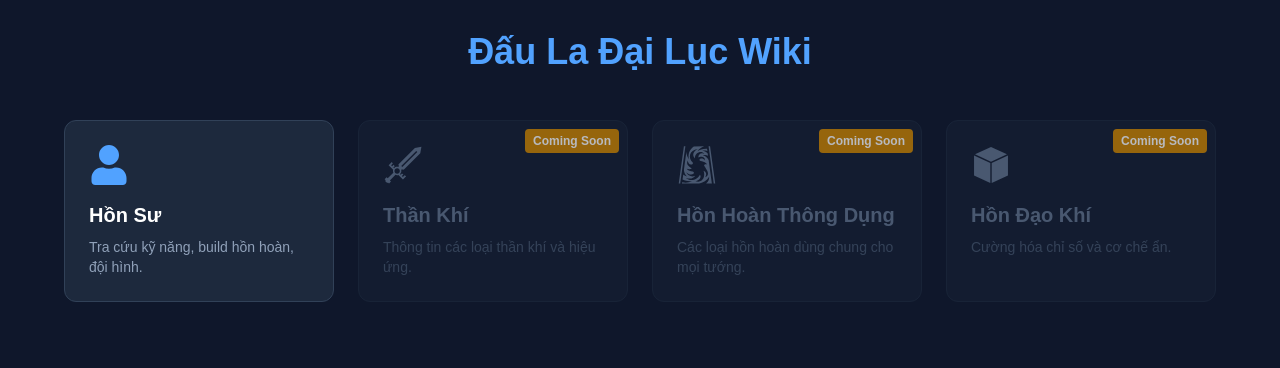
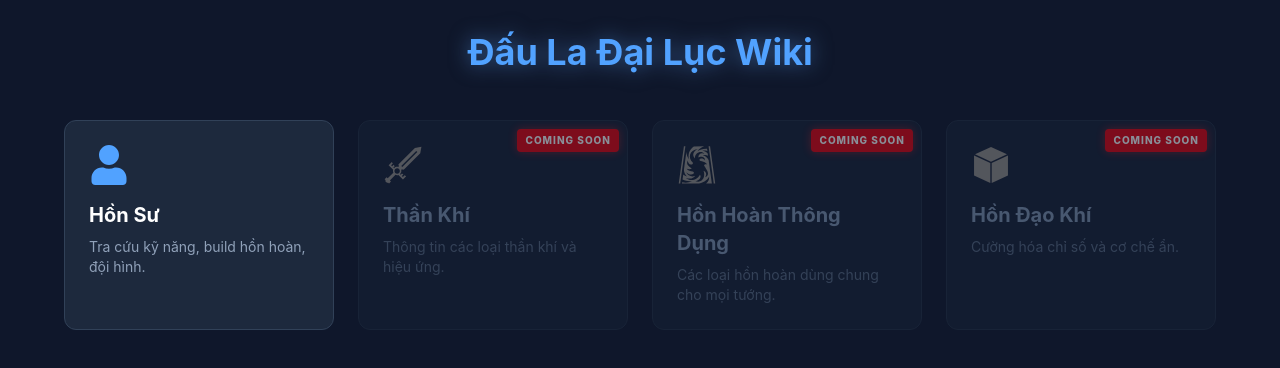
Before and after one commit to ThanhDy/my-dldl-web, a Next.js app: page / in a window 1280 px wide. Shown: the top 368 px of the page. Built offline with nearby package versions, Linux system fonts and the light colour scheme.

Commit message:
merge new ui home page

```diff
--- a/app/globals.css
+++ b/app/globals.css
@@ -1,28 +1,63 @@
 @import "tailwindcss";
 
 :root {
-  --background: #ffffff;
-  --foreground: #171717;
+  --background: #020617;
+  --soul-blue: #60a5fa;
+  --spirit-purple: #a855f7;
 }
 
-@theme inline {
-  --color-background: var(--background);
-  --color-foreground: var(--foreground);
-  --font-sans: var(--font-geist-sans);
-  --font-mono: var(--font-geist-mono);
+body {
+  background: radial-gradient(circle at center, #0f172a 0%, #020617 100%);
+  color: #f8fafc;
+  font-family: "Inter", sans-serif;
+  overflow-x: hidden;
 }
 
-@media (prefers-color-scheme: dark) {
-  :root {
-    --background: #0a0a0a;
-    --foreground: #ededed;
+.soul-card-glow {
+  position: relative;
+  overflow: hidden;
+}
+.soul-card-glow::before {
+  content: "";
+  position: absolute;
+  top: -50%;
+  left: -50%;
+  width: 200%;
+  height: 200%;
+  background: conic-gradient(
+    from 0deg,
+    transparent,
+    var(--soul-blue),
+    transparent 30%
+  );
+  animation: rotateGlow 4s linear infinite;
+  z-index: -1;
+}
+
+@keyframes rotateGlow {
+  from {
+    transform: rotate(0deg);
+  }
+  to {
+    transform: rotate(360deg);
   }
 }
 
-body {
-  background: var(--background);
-  color: var(--foreground);
-  font-family: Arial, Helvetica, sans-serif;
+.text-reveal {
+  animation: reveal 1.5s cubic-bezier(0.77, 0, 0.175, 1);
+}
+
+@keyframes reveal {
+  0% {
+    opacity: 0;
+    transform: translateY(20px);
+    filter: blur(10px);
+  }
+  100% {
+    opacity: 1;
+    transform: translateY(0);
+    filter: blur(0);
+  }
 }
 
 @layer utilities {
--- a/app/page.tsx
+++ b/app/page.tsx
@@ -1,4 +1,3 @@
-// app/page.tsx
 import Link from "next/link";
 import { FaUser } from "react-icons/fa";
 // Sửa dòng dưới đây: Đổi GiBurningRing thành GiMagicPortal
@@ -7,28 +6,28 @@ import { GiBroadsword, GiMagicPortal, GiCube } from "react-icons/gi";
 const features = [
   {
     title: "Hồn Sư",
-    icon: <FaUser size={40} />, // Hoặc dùng <GiHoodedFigure size={40} /> nếu muốn ngầu hơn
+    icon: <FaUser size={40} />,
     href: "/soul-masters",
     active: true,
     description: "Tra cứu kỹ năng, build hồn hoàn, đội hình.",
   },
   {
     title: "Thần Khí",
-    icon: <GiBroadsword size={40} />, // Icon Kiếm to
+    icon: <GiBroadsword size={40} />,
     href: "/divine-weapons",
     active: false,
     description: "Thông tin các loại thần khí và hiệu ứng.",
   },
   {
     title: "Hồn Hoàn Thông Dụng",
-    icon: <GiMagicPortal size={40} />, // Đã sửa tên icon ở đây
+    icon: <GiMagicPortal size={40} />,
     href: "/general-rings",
     active: false,
     description: "Các loại hồn hoàn dùng chung cho mọi tướng.",
   },
   {
     title: "Hồn Đạo Khí",
-    icon: <GiCube size={40} />, // Icon Khối lập phương
+    icon: <GiCube size={40} />,
     href: "/soul-tools",
     active: false,
     description: "Cường hóa chỉ số và cơ chế ẩn.",
@@ -38,33 +37,38 @@ const features = [
 export default function Home() {
   return (
     <div className="min-h-screen bg-slate-900 text-white p-8">
-      <h1 className="text-4xl font-bold text-center mb-12 text-blue-400">
+      <h1 className="text-4xl font-bold text-center mb-12 text-blue-400 drop-shadow-[0_0_10px_rgba(96,165,250,0.5)]">
         Đấu La Đại Lục Wiki
       </h1>
 
       <div className="grid grid-cols-1 md:grid-cols-2 lg:grid-cols-4 gap-6 max-w-6xl mx-auto">
         {features.map((feature, index) =>
           feature.active ? (
-            // Active Feature: Dùng Link để chuyển trang
             <Link key={index} href={feature.href} className="block group">
-              <div className="bg-slate-800 border border-slate-700 p-6 rounded-xl hover:border-blue-500 hover:shadow-lg hover:shadow-blue-500/20 transition-all h-full cursor-pointer">
-                <div className="text-blue-400 mb-4 group-hover:scale-110 transition-transform">
+              <div className="bg-slate-800 border border-slate-700 p-6 rounded-xl hover:border-blue-500 hover:shadow-lg hover:shadow-blue-500/30 transition-all h-full cursor-pointer relative overflow-hidden">
+                <div className="absolute inset-0 bg-gradient-to-r from-transparent via-white/5 to-transparent -translate-x-full group-hover:animate-[sweep_2s_infinite] transition-transform" />
+
+                <div className="text-blue-400 mb-4 group-hover:scale-110 group-hover:drop-shadow-[0_0_8px_rgba(96,165,250,0.8)] transition-all">
                   {feature.icon}
                 </div>
-                <h3 className="text-xl font-bold mb-2">{feature.title}</h3>
+                <h3 className="text-xl font-bold mb-2 group-hover:text-blue-300 transition-colors">
+                  {feature.title}
+                </h3>
                 <p className="text-slate-400 text-sm">{feature.description}</p>
               </div>
             </Link>
           ) : (
-            // Inactive Feature: Div thường + Opacity
             <div
               key={index}
-              className="bg-slate-800/50 border border-slate-800 p-6 rounded-xl relative overflow-hidden h-full cursor-not-allowed opacity-70"
+              className="bg-slate-800/50 border border-slate-800 p-6 rounded-xl relative overflow-hidden h-full cursor-not-allowed opacity-70 group"
             >
-              <div className="absolute top-2 right-2 bg-yellow-600 text-xs px-2 py-1 rounded text-white font-bold">
+              <div className="absolute top-2 right-2 bg-red-600 animate-pulse text-[10px] px-2 py-1 rounded text-white font-extrabold uppercase tracking-widest shadow-[0_0_10px_rgba(220,38,38,0.5)] z-10">
                 Coming Soon
               </div>
-              <div className="text-slate-500 mb-4">{feature.icon}</div>
+
+              <div className="text-slate-500 mb-4 grayscale">
+                {feature.icon}
+              </div>
               <h3 className="text-xl font-bold mb-2 text-slate-500">
                 {feature.title}
               </h3>
--- a/data/soulMasters.json
+++ b/data/soulMasters.json
@@ -202,7 +202,7 @@
         "id": "hoac-vu-hao-s1-2",
         "name": "Thám Trắc Tinh Thần",
         "type": "Chủ động",
-        "soulRingType": "Hệ Nhện",
+        "soulRingType": "Yếu Điểm",
         "description": "Hoặc Vũ Hạo gây sát thương bằng 297% lúc công lên toàn bộ kẻ địch, đồng thời áp dụng trạng thái Yêu Điểm kéo dài vĩnh viễn lên mục tiêu.Khi mục tiêu trong trạng thái này nhận đòn công từ Hoặc Vũ Hạo, cuối mà chúng phải chịu sẽ tăng 40%. Hiệu ứng này có thể cộng dồn tối đa 5 tầng Yêu Điểm.",
         "yearEffects": [
           {
--- a/package.json
+++ b/package.json
@@ -9,6 +9,7 @@
     "lint": "eslint"
   },
   "dependencies": {
+    "framer-motion": "^12.25.0",
     "next": "16.1.1",
     "react": "19.2.3",
     "react-dom": "19.2.3",
```
Also changed, not shown: 1 other file (tests, documents, lock files or other folders).
